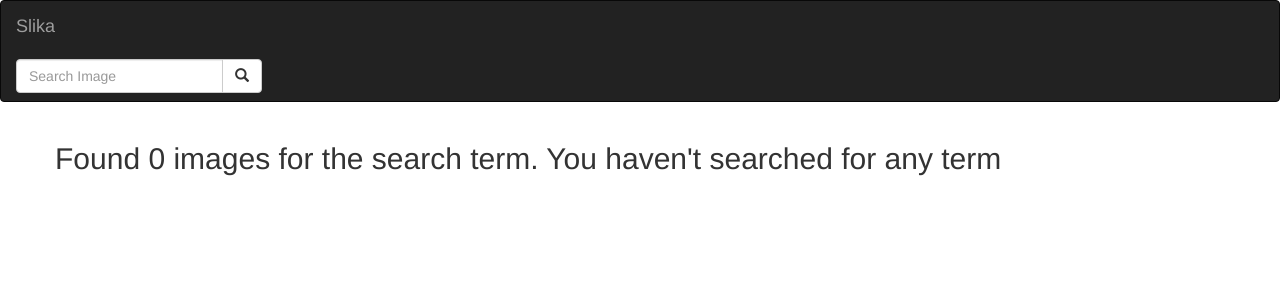
After one commit to Anabella1109/Pictures, a Django app: page /search/ in a window 1280 px wide. The commit adds this page. Shown: the top 300 px of the page. Run offline with Django 3.2, Linux system fonts and the light colour scheme; some libraries are stand-ins or nearby versions.

Commit message:
add modal on search results page

```diff
--- a/citacione/models.py
+++ b/citacione/models.py
@@ -38,7 +38,7 @@
       return images
     @classmethod
     def search_by_name(cls,search_term):
-        images = cls.objects.filter(title__icontains=search_term)
+        images = cls.objects.filter(name__icontains=search_term)
         return images
 
 
--- a/citacione/templates/navbar.html
+++ b/citacione/templates/navbar.html
@@ -15,7 +15,7 @@
   <form class="navbar-form" role="search" action="{% url 'search_results' %}">
 
     <div class="input-group">
-      <input type="text" class="form-control" placeholder="Search Article" name="image">
+      <input type="text" class="form-control" placeholder="Search Image" name="image">
       <div class="input-group-btn">
         <button class="btn btn-default" type="submit"><i class="glyphicon glyphicon-search"></i></button>
       </div>
--- /dev/null
+++ b/citacione/templates/pictures/search.html
@@ -0,0 +1,48 @@
+{%extends 'pictures/base.html'%}
+{% block content %}
+<div class="container">
+
+  <div class="row">
+    {% if images%}
+      <h2>Found {{ images|length }} of searched term.  {{message}}</h2>
+    {% else %}
+      <h2> Found 0 images for the search term.  {{message}}</h2>
+    {% endif %}
+
+  </div>
+
+  <div class="row">
+
+  {% if images %}
+    {% for image in images %}
+      <div class=" col-md-3">
+        <a href="" data-toggle="modal" data-target="#{{image.id}}"> <img src="{{image.image.url}}" class="img-responsive" alt="Image" height="250" width="250"></a>
+      </div>
+
+      <div id="{{image.id}}" class="modal fade" role="dialog">
+        <div class="modal-dialog modal-lg modal-dialog-centered">
+
+            <div class="modal-content">
+                <div class="modal-header">
+                  <button type="button" class="close" data-dismiss="modal">&times;</button>
+                  <h4 class="modal-title text-center">{{pic_item.name}}</h4>
+                </div>
+                <div class="modal-body">
+                  <img src="{{image.image.url}}" alt="" id='inmodal'>
+                  <p>{{pic_item.description}}</p>
+                  <p> Taken at:{{image.location.country}} {{image.location.city}} {{image.location.place}}</p>
+                </div>
+                <div class="modal-footer">
+                  <button type="button" class="btn btn-default" data-dismiss="modal">Close</button>
+                </div>
+              </div>
+
+            </div>
+          </div>
+    {% endfor %}
+  {% endif %}
+  </div>
+
+
+</div>
+{% endblock %}
--- a/citacione/urls.py
+++ b/citacione/urls.py
@@ -6,6 +6,7 @@
 urlpatterns=[
 
     url('^$',views.pic_of_day,name='picToday'),
+    url(r'^search/', views.search_results, name='search_results')
       # url(r'^archives/(\d{4}-\d{2}-\d{2})/$',views.past_days_pics,name = 'pastPics') ]
 ]
 if settings.DEBUG:
--- a/citacione/views.py
+++ b/citacione/views.py
@@ -1,5 +1,5 @@
-from django.shortcuts import render
-from django.http  import HttpResponse
+from django.shortcuts import render, redirect
+from django.http  import HttpResponse,Http404
 import datetime as dt
 from .models import Image
 
@@ -17,7 +17,7 @@
 
     if 'image' in request.GET and request.GET["image"]:
         search_term = request.GET.get("image")
-        searched_imagess = Image.search_by_name(search_term)
+        searched_images = Image.search_by_name(search_term)
         message = f"{search_term}"
 
         return render(request, 'pictures/search.html',{"message":message,"images": searched_images})
```
Also changed, not shown: citacione/templates/search.html (deleted).
